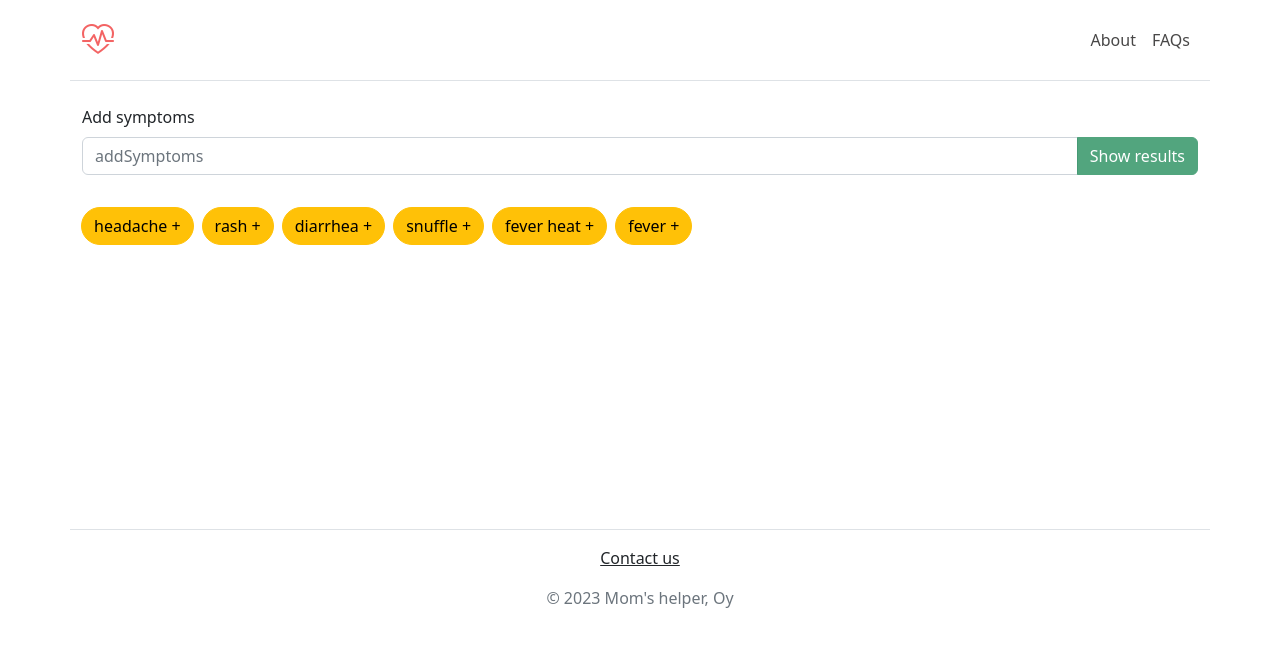
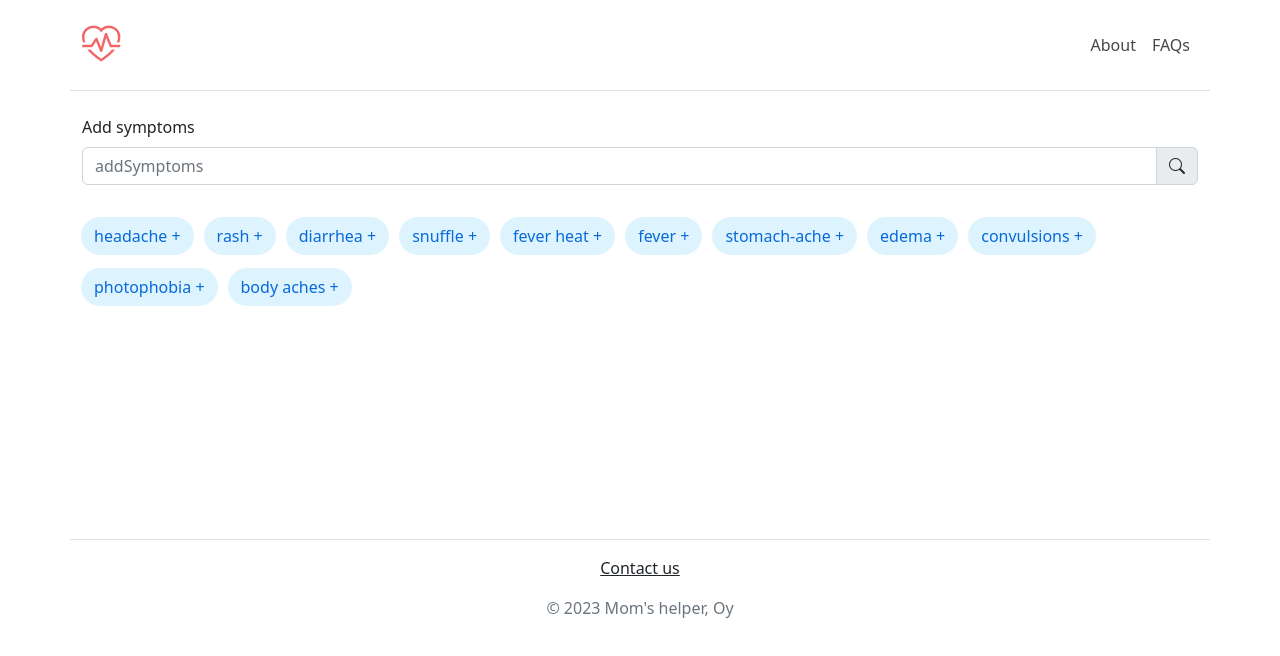
Before and after one commit to elis1386/red_flags, an Angular app: page / in a window 1280 px wide. Shown: the top 656 px of the page. Built offline with nearby package versions, Linux system fonts and the light colour scheme.

Commit message:
for deploying

```diff
--- a/src/app/components/header/header.component.css
+++ b/src/app/components/header/header.component.css
@@ -1,7 +1,7 @@
 
 .bi-heart-pulse{
     color: rgb(243, 100, 100);
-    font-size: 2rem;
+    font-size: 2.4rem;
 }
 .nav-link{
     color: rgb(72, 71, 71);
--- a/src/app/components/header/header.component.html
+++ b/src/app/components/header/header.component.html
@@ -1,5 +1,5 @@
 <header
-  class="d-flex flex-wrap align-items-center justify-content-center justify-content-md-between py-3 mb-4 border-bottom container"
+  class="d-flex align-items-center justify-content-between justify-content-md-between py-3 mb-4 border-bottom container"
 >
   <a
     [routerLink]="['']"
@@ -7,7 +7,7 @@
     ><i class="bi bi-heart-pulse"></i
   ></a>
 
-  <ul class="nav col-12 col-md-auto mb-2 justify-content-center mb-md-0">
+  <ul class="nav mb-2  mb-md-0">
     <li><a href="#" class="nav-link px-2">About</a></li>
     <li><a href="#" class="nav-link px-2">FAQs</a></li>
   </ul>
--- a/src/app/components/main-screen/main-screen.component.css
+++ b/src/app/components/main-screen/main-screen.component.css
@@ -1,3 +1,12 @@
 .container{
     height: 400px;
 }
+.btn{
+    background-color:#ddf4ff;
+    color: #0969da;
+    margin: 0 0.125em 0.333em 0;
+}
+.btn:hover{
+    background-color: #0969da;
+    color: white;
+}
--- a/src/app/components/main-screen/main-screen.component.html
+++ b/src/app/components/main-screen/main-screen.component.html
@@ -4,26 +4,28 @@
       <label for="addSymptoms" id="symptoms" class="form-label"
         >Add symptoms</label
       >
-      <div class="input-group mb-3">
+      <div class="input-group mb-3 icon_inside">
         <input
           type="text"
           class="form-control"
           placeholder="addSymptoms"
           #symptoms
         />
-        <button class="btn btn-success opacity-75" type="button">
-          Show results
-        </button>
+        <span class="input-group-text"><i class="bi bi-search"></i></span>
       </div>
     </article>
-    <article class=" d-flex flex-wrap gap-2 ">
-        <a href="#" class="btn btn-warning rounded-pill">headache +</a>
-        <a href="#" class="btn btn-warning rounded-pill">rash +</a>
-        <a href="#" class="btn btn-warning rounded-pill">diarrhea +</a>
-        <a href="#" class="btn btn-warning rounded-pill">snuffle +</a>
-        <a href="#" class="btn btn-warning rounded-pill">fever heat +</a>
-        <a href="#" class="btn btn-warning rounded-pill">fever +</a>
-      </article>
+    <article class="d-flex flex-wrap gap-2">
+      <a href="#" class="btn rounded-pill">headache +</a>
+      <a href="#" class="btn rounded-pill">rash +</a>
+      <a href="#" class="btn rounded-pill">diarrhea +</a>
+      <a href="#" class="btn rounded-pill">snuffle +</a>
+      <a href="#" class="btn rounded-pill">fever heat +</a>
+      <a href="#" class="btn rounded-pill">fever +</a>
+      <a href="#" class="btn rounded-pill">stomach-ache +</a>
+      <a href="#" class="btn rounded-pill">edema +</a>
+      <a href="#" class="btn rounded-pill">convulsions +</a>
+      <a href="#" class="btn rounded-pill">photophobia +</a>
+      <a href="#" class="btn rounded-pill">body aches +</a>
+    </article>
   </form>
-
 </section>
```
